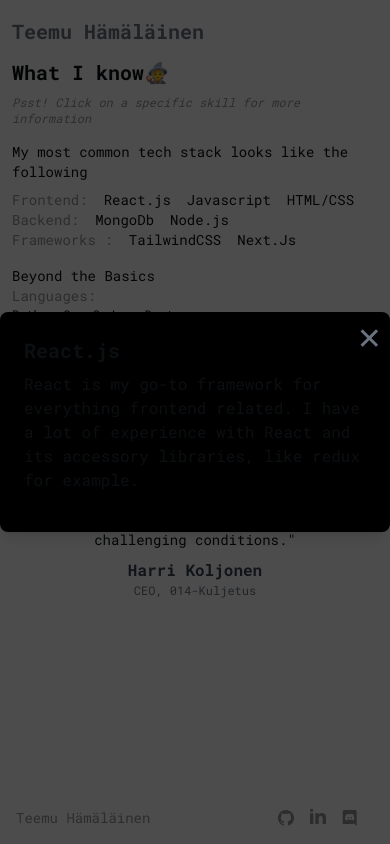
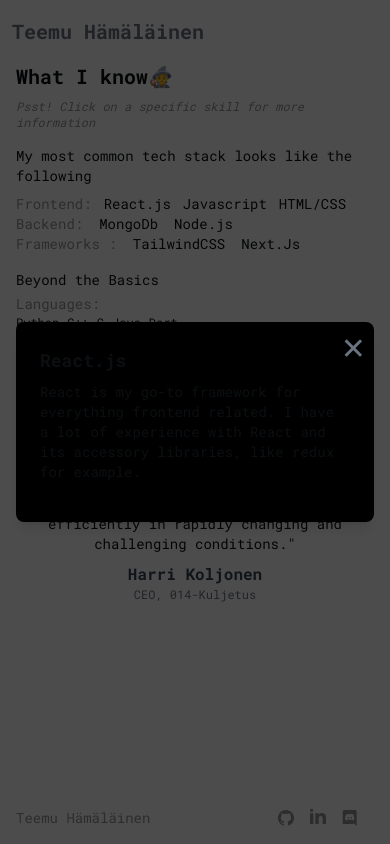
Before and after one commit to temevh/minimalisticPort, a Next.js app: page /skills in a window 390 px wide. Both pictures are taken after a click on the element "React.js". Built offline with nearby package versions, Linux system fonts and the light colour scheme.

Commit message:
mobile css

```diff
--- a/src/app/components/Socials.jsx
+++ b/src/app/components/Socials.jsx
@@ -15,7 +15,7 @@
         >
           <path d="M12 0c-6.626 0-12 5.373-12 12 0 5.302 3.438 9.8 8.207 11.387.599.111.793-.261.793-.577v-2.234c-3.338.726-4.033-1.416-4.033-1.416-.546-1.387-1.333-1.756-1.333-1.756-1.089-.745.083-.729.083-.729 1.205.084 1.839 1.237 1.839 1.237 1.07 1.834 2.807 1.304 3.492.997.107-.775.418-1.305.762-1.604-2.665-.305-5.467-1.334-5.467-5.931 0-1.311.469-2.381 1.236-3.221-.124-.303-.535-1.524.117-3.176 0 0 1.008-.322 3.301 1.23.957-.266 1.983-.399 3.003-.404 1.02.005 2.047.138 3.006.404 2.291-1.552 3.297-1.23 3.297-1.23.653 1.653.242 2.874.118 3.176.77.84 1.235 1.911 1.235 3.221 0 4.609-2.807 5.624-5.479 5.921.43.372.823 1.102.823 2.222v3.293c0 .319.192.694.801.576 4.765-1.589 8.199-6.086 8.199-11.386 0-6.627-5.373-12-12-12z" />
         </svg>
-        <p className="text-sm lg:text-lg pr-4">GitHub</p>
+        <p className="text-xs lg:text-lg pr-4">GitHub</p>
       </a>
       <a
         href="https://www.linkedin.com/in/temevh/"
@@ -25,13 +25,13 @@
       >
         <svg
           xmlns="http://www.w3.org/2000/svg"
-          className="h-5 w-5 text-linkedin mb-1"
+          className="lg:h-5 lg:w-5 h-3 w-3 text-linkedin mb-1"
           fill="currentColor"
           viewBox="0 0 24 24"
         >
           <path d="M4.98 3.5c0 1.381-1.11 2.5-2.48 2.5s-2.48-1.119-2.48-2.5c0-1.38 1.11-2.5 2.48-2.5s2.48 1.12 2.48 2.5zm.02 4.5h-5v16h5v-16zm7.982 0h-4.968v16h4.969v-8.399c0-4.67 6.029-5.052 6.029 0v8.399h4.988v-10.131c0-7.88-8.922-7.593-11.018-3.714v-2.155z" />
         </svg>
-        <p className="text-sm lg:text-lg pr-4">LinkedIn</p>
+        <p className="text-xs lg:text-lg pr-4">LinkedIn</p>
       </a>
     </div>
   );
--- a/src/app/layout.js
+++ b/src/app/layout.js
@@ -22,7 +22,7 @@
         className={`${robotoMono.variable} lg:w-2/5 h-screen flex flex-col justify-between mx-auto`}
       >
         <Navbar />
-        <main className="flex-1 p-3 lg:p-0">{children}</main>
+        <main className="flex-1 p-4 lg:p-0">{children}</main>
         <Footer />
       </body>
     </html>
--- a/src/app/page.js
+++ b/src/app/page.js
@@ -19,7 +19,7 @@
 
   return (
     <div className="">
-      <div className="flex flex-row gap-2 lg:gap-10 items-center mb-6">
+      <div className="flex flex-row gap-2 lg:gap-10 items-center mb-2 lg:mb-6">
         <Picture />
         <div className="ml-4 lg:ml-0">
           <p className="text-md lg:text-2xl text-gray-400 font-bold">
@@ -45,7 +45,7 @@
             <a
               href="https://drive.google.com/file/d/1E7zyljzi5_CsHjGF4510s63GfcR8mCzs/view?usp=sharing"
               download="TeemuHamalainenResume.pdf"
-              className="text-blue-500 hover:text-graytext text-sm lg:text-xl"
+              className="text-blue-500 hover:text-graytext text-xs lg:text-xl"
               target="_blank"
               rel="noopener noreferrer"
             >
--- a/src/app/skills/components/FrontEnd.jsx
+++ b/src/app/skills/components/FrontEnd.jsx
@@ -38,7 +38,7 @@
 
   return (
     <>
-      <div className="flex flex-row gap-4 lg:gap-8">
+      <div className="flex flex-row gap-3 lg:gap-8">
         <p className="lg:text-lg text-sm text-graytext">Frontend:</p>
         {skills.map((skill) => (
           <span
--- a/src/app/skills/components/Modal.jsx
+++ b/src/app/skills/components/Modal.jsx
@@ -1,45 +1,17 @@
 const Modal = ({ selectedSkill, closeModal }) => {
   return (
     <div className="fixed inset-0 bg-black bg-opacity-70 flex items-center justify-center">
-      <div className="bg-black p-6 rounded-lg shadow-lg max-w-md w-full relative">
+      <div className="bg-black p-6 rounded-lg shadow-lg max-w-md w-full relative m-4">
         <button
           className="absolute top-2 right-2 text-gray-500 hover:text-gray-700 text-3xl"
           onClick={closeModal}
         >
           ✕
         </button>
-        <h2 className="text-xl font-bold mb-2">{selectedSkill.name}</h2>
-        <p className="mb-4">{selectedSkill.desc}</p>
-        {/*
-        {selectedSkill.projects && (
-            <div key={selectedSkill}>
-            <p className="font-bold mb-2">Projects:</p>
-            {selectedSkill.projects.map((project) => (
-              <div key={project.name} className="mb-4">
-                {project.code ? (
-                  <a
-                  className="font-bold text-xl underline text-blue-500"
-                  href={project.code}
-                  target="_blank"
-                  rel="noopener noreferrer"
-                  >
-                  {project.name}
-                  </a>
-                ) : (
-                  <span className="font-bold text-xl text-white cursor-default">
-                  {project.name}
-                  </span>
-                )}
-                {project.roles && (
-                  <p className="text-gray-300 text-sm mt-1" key={project.roles}>
-                  {project.roles.join(", ")}
-                  </p>
-                )}
-              </div>
-            ))}
-          </div>
-        )}
-                */}
+        <h2 className="lg:text-xl text-lg font-bold mb-2">
+          {selectedSkill.name}
+        </h2>
+        <p className="lg:text-xl text-sm mb-4">{selectedSkill.desc}</p>
       </div>
     </div>
   );
--- a/src/app/skills/components/Other.jsx
+++ b/src/app/skills/components/Other.jsx
@@ -145,10 +145,10 @@
 
   return (
     <div className="mt-4">
-      <p className="text-sm lg:text-lg lg:mt-4">Beyond the Basics</p>
+      <p className="text-sm lg:text-lg mb-1 lg:mt-4">Beyond the Basics</p>
       <div className="lg:flex lg:flex-row lg:gap-6">
         <p className="lg:text-lg text-sm text-graytext">Languages:</p>
-        <div className="flex flex-row gap-2">
+        <div className="flex flex-row gap-2 mb-1">
           {languages.map((language) => (
             <span
               className="hover:text-graytext hover:cursor-pointer"
@@ -161,7 +161,7 @@
         </div>
       </div>
       <div className="flex flex-row gap-8">
-        <div className="lg:flex lg:flex-row lg:gap-6">
+        <div className="lg:flex lg:flex-row lg:gap-6 mb-1">
           <p className="lg:text-lg text-sm text-graytext">Tools:</p>
           <div className="flex flex-row gap-2">
             {Tools.map((tool) => (
@@ -176,7 +176,7 @@
           </div>
         </div>
       </div>
-      <div className="lg:flex lg:flex-row lg:gap-6">
+      <div className="lg:flex lg:flex-row lg:gap-6 mb-1">
         <p className="lg:text-lg text-sm text-graytext">Design:</p>
         <div className="flex flex-row gap-2">
           {Design.map((tool) => (
@@ -190,8 +190,8 @@
           ))}
         </div>
       </div>
-      <div className="lg:flex lg:flex-row lg:gap-6">
-        <p className="lg:text-lg text-sm text-graytext">Other:</p>
+      <div className="lg:flex lg:flex-row lg:gap-6 mb-1">
+        <p className="lg:text-lg text-sm text-graytext">Misc:</p>
         <div className="flex flex-row gap-2">
           {Other.map((tool) => (
             <span
--- a/src/app/skills/components/Quotes.jsx
+++ b/src/app/skills/components/Quotes.jsx
@@ -50,7 +50,7 @@
         ssr={true}
       >
         {items.map((item) => (
-          <div key={item.person} className="text-center p-4 ">
+          <div key={item.person} className="text-center lg:p-4">
             <p className="text-sm lg:text-md">"{item.say}"</p>
             <p className="font-bold text-gray-700 text-md lg:text-lg mt-2">
               {item.person}
```
